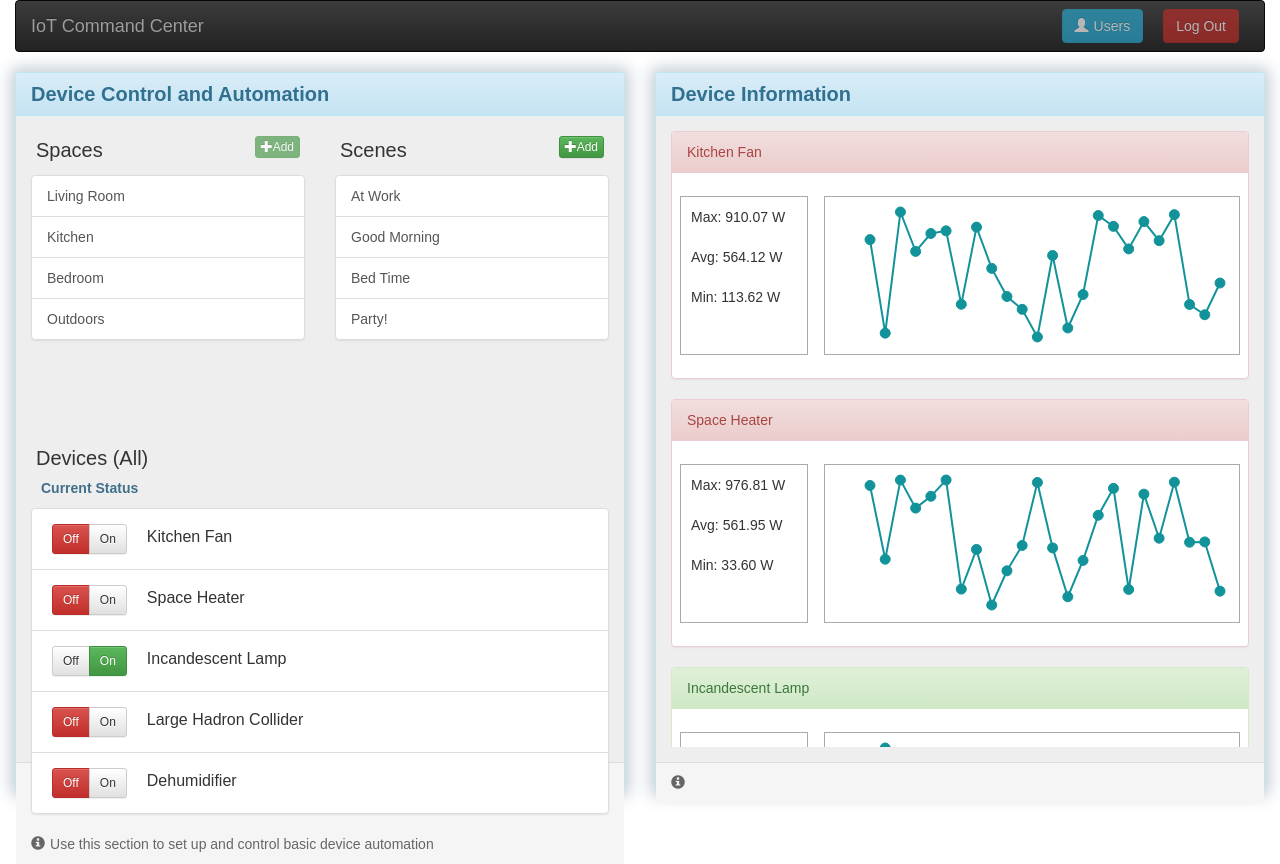
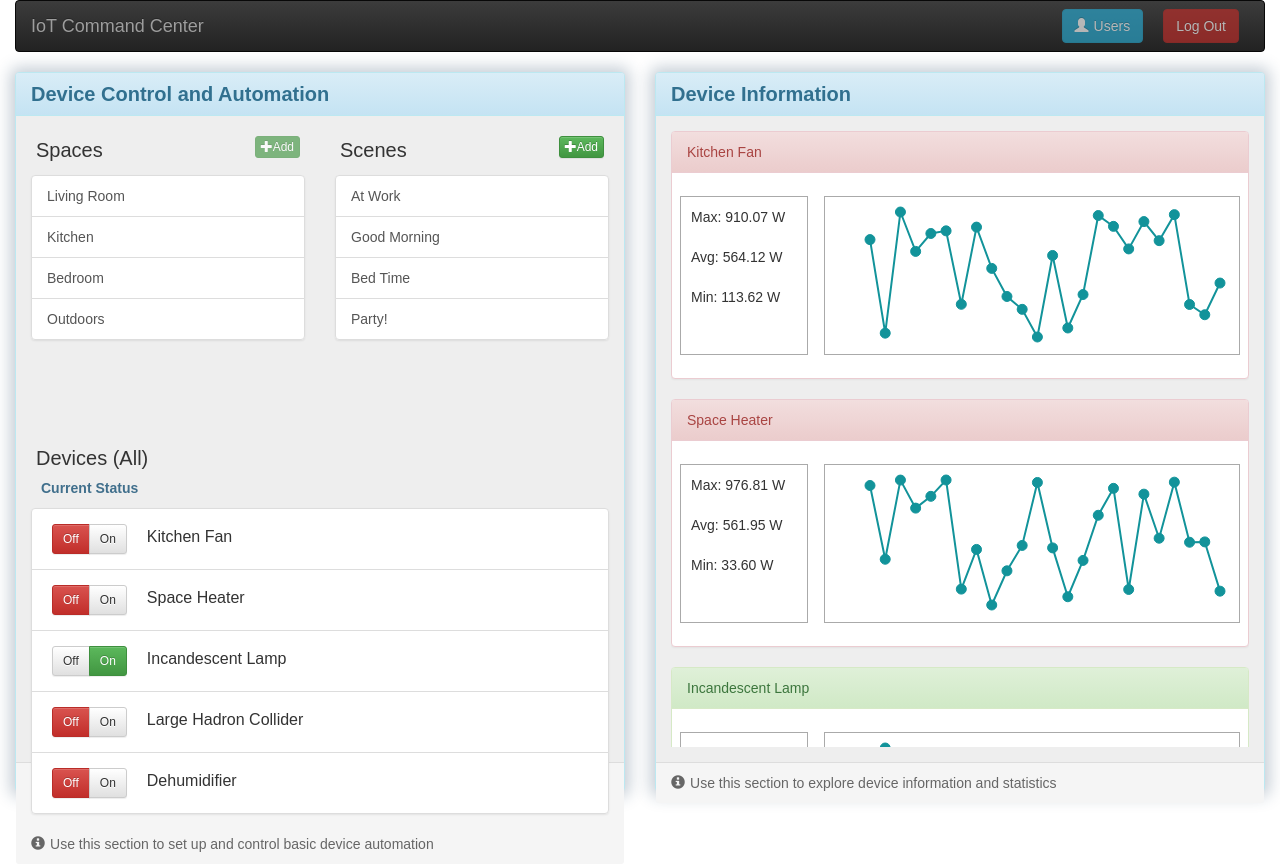
Before and after one commit to AndrewTBurks/IoTCommandCenter, a React (Create React App) app: page / in a window 1280 px wide. Built offline with nearby package versions, Linux system fonts and the light colour scheme.

Commit message:
clean up parameters from new panels (don't need title and desc), fix missing desc in Device info panel -- closes #12

```diff
--- a/src/App.js
+++ b/src/App.js
@@ -102,12 +102,12 @@ class App extends Component {
                   <AddScenePanel devices={devices} onsave={this.onSaveNewScene} oncancel={this.onCancelSceneCreation} />
                 ) :
                 (
-                  <ControlAutomationPanel title="Device Control and Automation" description="Use this section to set up and control basic device automation" spaces={spaces} scenes={scenes} onItemSelection={onItemSelection} devicesListProps={devicesListProps} />
+                  <ControlAutomationPanel spaces={spaces} scenes={scenes} onItemSelection={onItemSelection} devicesListProps={devicesListProps} />
                 )
             }
           </Col>
           <Col md={6} className="mainPanel">
-            <DeviceInformationPanel title="Device Information" description="Use this section to explore device information and statistics" devices={devices} deviceDataMap={deviceDataMap}/>
+            <DeviceInformationPanel devices={devices} deviceDataMap={deviceDataMap}/>
           </Col>
         </Row>
 
--- a/src/components/information/DeviceInformationPanel.js
+++ b/src/components/information/DeviceInformationPanel.js
@@ -25,7 +25,7 @@ class DeviceInformationPanel extends Component {
     let { devices, deviceDataMap } = this.state;
 
     return (
-      <UIPanel title="Device Information" descriqption="Use this section to explore device information and statistics">
+      <UIPanel title="Device Information" description="Use this section to explore device information and statistics">
         <DeviceInfoList devices={devices} data={deviceDataMap} />
       </UIPanel>
     );
```
